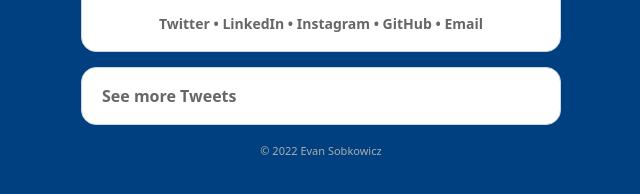
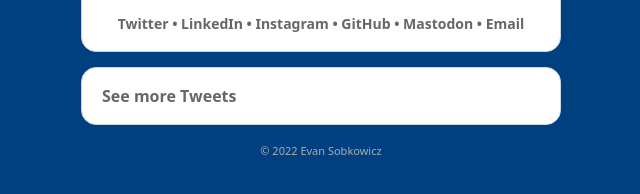
Before and after one commit to evansobkowicz/evansobkowicz, a plain HTML site: page index.html in a window 1280 px wide. Shown: the part 118-312 px from the top of the page, without its empty margins (319-959 px from the left). Drawn offline with Linux system fonts and the light colour scheme.

Commit message:
add mastodon link

```diff
--- a/index.html
+++ b/index.html
@@ -43,6 +43,7 @@
 					<a target="_blank" rel="noopener" href="https://linkedin.com/in/evansobkowicz">LinkedIn</a> &bull;
 					<a target="_blank" rel="noopener" href="https://instagram.com/evansobkowicz">Instagram</a> &bull;
 					<a target="_blank" rel="noopener" href="https://github.com/evansobkowicz">GitHub</a> &bull;
+					<a target="_blank" rel="me" href="https://sobkowicz.org/@evan">Mastodon</a> &bull;
 					<a target="_blank" rel="noopener" href="mailto:evan@esobko.com">Email</a>
 				</div>
 			</header>
```
